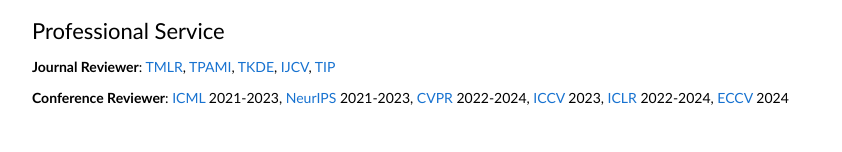
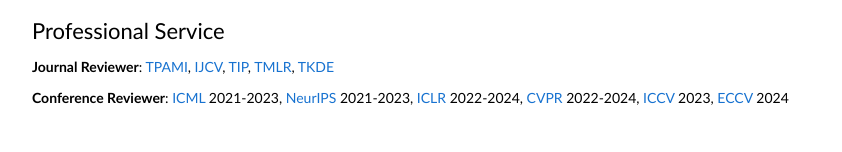
Before and after one commit to LHXXHB/lhxxhb.github.io, a plain HTML site: page index.html in a window 1280 px wide. Shown: the part 3287-3439 px from the top of the page, without its empty margins (228-1070 px from the left). Drawn offline with Linux system fonts and the light colour scheme.

Commit message:
update info

```diff
--- a/index.html
+++ b/index.html
@@ -430,11 +430,11 @@
         <td style="padding:20px;width:100%;vertical-align:middle">
         <heading>Professional Service</heading>
           <p>
-            <strong>Journal Reviewer</strong>: <a href="https://openreview.net/group?id=TMLR">TMLR</a>, <a href="https://ieeexplore.ieee.org/xpl/RecentIssue.jsp?punumber=34">TPAMI</a>, <a href="https://ieeexplore.ieee.org/xpl/RecentIssue.jsp?punumber=69">TKDE</a>, <a href="https://link.springer.com/journal/11263">IJCV</a>, <a href="https://signalprocessingsociety.org/publications-resources/ieee-transactions-image-processing">TIP</a>
+            <strong>Journal Reviewer</strong>: <a href="https://ieeexplore.ieee.org/xpl/RecentIssue.jsp?punumber=34">TPAMI</a>, <a href="https://link.springer.com/journal/11263">IJCV</a>, <a href="https://signalprocessingsociety.org/publications-resources/ieee-transactions-image-processing">TIP</a>, <a href="https://openreview.net/group?id=TMLR">TMLR</a>, <a href="https://ieeexplore.ieee.org/xpl/RecentIssue.jsp?punumber=69">TKDE</a>
           </p>
 
           <p>
-            <strong>Conference Reviewer</strong>: <a href="https://icml.cc/">ICML</a> 2021-2023, <a href="https://nips.cc/">NeurIPS</a> 2021-2023, <a href="https://cvpr2022.thecvf.com/">CVPR</a> 2022-2024, <a href="https://iccv2023.thecvf.com/">ICCV</a> 2023, <a href="https://iclr.cc/">ICLR</a> 2022-2024, <a href="https://eccv.ecva.net/">ECCV</a> 2024
+            <strong>Conference Reviewer</strong>: <a href="https://icml.cc/">ICML</a> 2021-2023, <a href="https://nips.cc/">NeurIPS</a> 2021-2023, <a href="https://iclr.cc/">ICLR</a> 2022-2024, <a href="https://cvpr2022.thecvf.com/">CVPR</a> 2022-2024, <a href="https://iccv2023.thecvf.com/">ICCV</a> 2023, <a href="https://eccv.ecva.net/">ECCV</a> 2024
           </p>
 
           <br>
```
